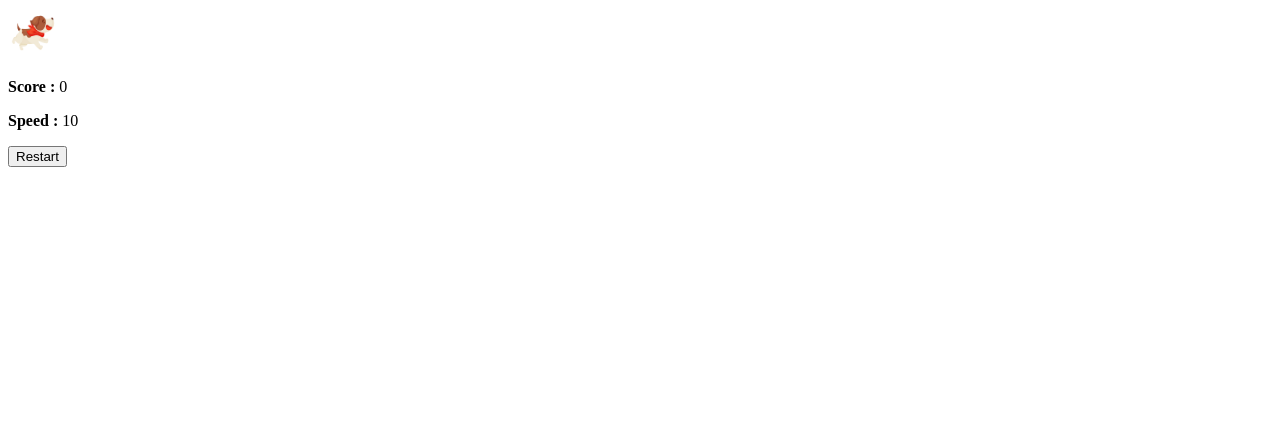
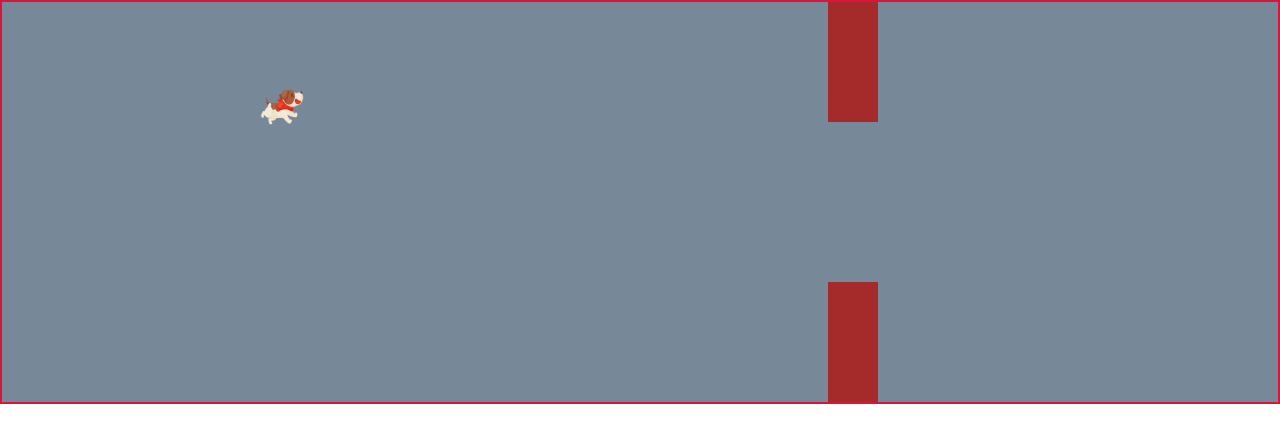
Before and after one commit to Kaveesha2000/Passing_Barrier_Game, a plain HTML site: page index.html in a window 1280 px wide. Shown: the top 428 px of the page. Drawn offline with Linux system fonts and the light colour scheme.

Commit message:
adding css to the content

```diff
--- a/assets/css/styles.css
+++ b/assets/css/styles.css
@@ -0,0 +1,60 @@
+body {
+    height: 100%;
+    width: 100%;
+    margin: 0;
+}
+
+#container {
+    position: relative;
+    height: 50vh;
+    width: 99.7vw;
+    border: 2px solid crimson;
+    background-color: lightslategrey;
+    overflow: hidden;
+}
+
+#dog {
+    position: absolute;
+    height: 50px;
+    width: 50px;
+    background-size: contain;
+    background-repeat: no-repeat;
+    top: 20%;
+    left: 20%;
+}
+
+.pole{
+    position: absolute;
+    height: 120px;
+    width: 50px;
+    background-color: brown;
+    right: 400px;
+}
+
+#upPole{
+    top: 0;
+}
+
+#downPole{
+    bottom: 0;
+}
+
+#scoreBoard{
+    text-align: center;
+    font-size: 30px;
+}
+
+#reStartBtn{
+    position: absolute;
+    width: 200px;
+    padding: 20px;
+    background-color: green;
+    color: white;
+    font-size: 30px;
+    cursor: pointer;
+    left: 0;
+    right: 0;
+    margin: auto;
+    border: 5px solid black;
+    /*display: none;*/
+}
--- a/index.html
+++ b/index.html
@@ -15,7 +15,7 @@
 
     <!--for dog-->
     <div>
-        <img height="50px" src="assets/images/dog.png" width="50px">
+        <img src="assets/images/dog.png" id="dog">
     </div>
 
     <!--for up pole-->
```
